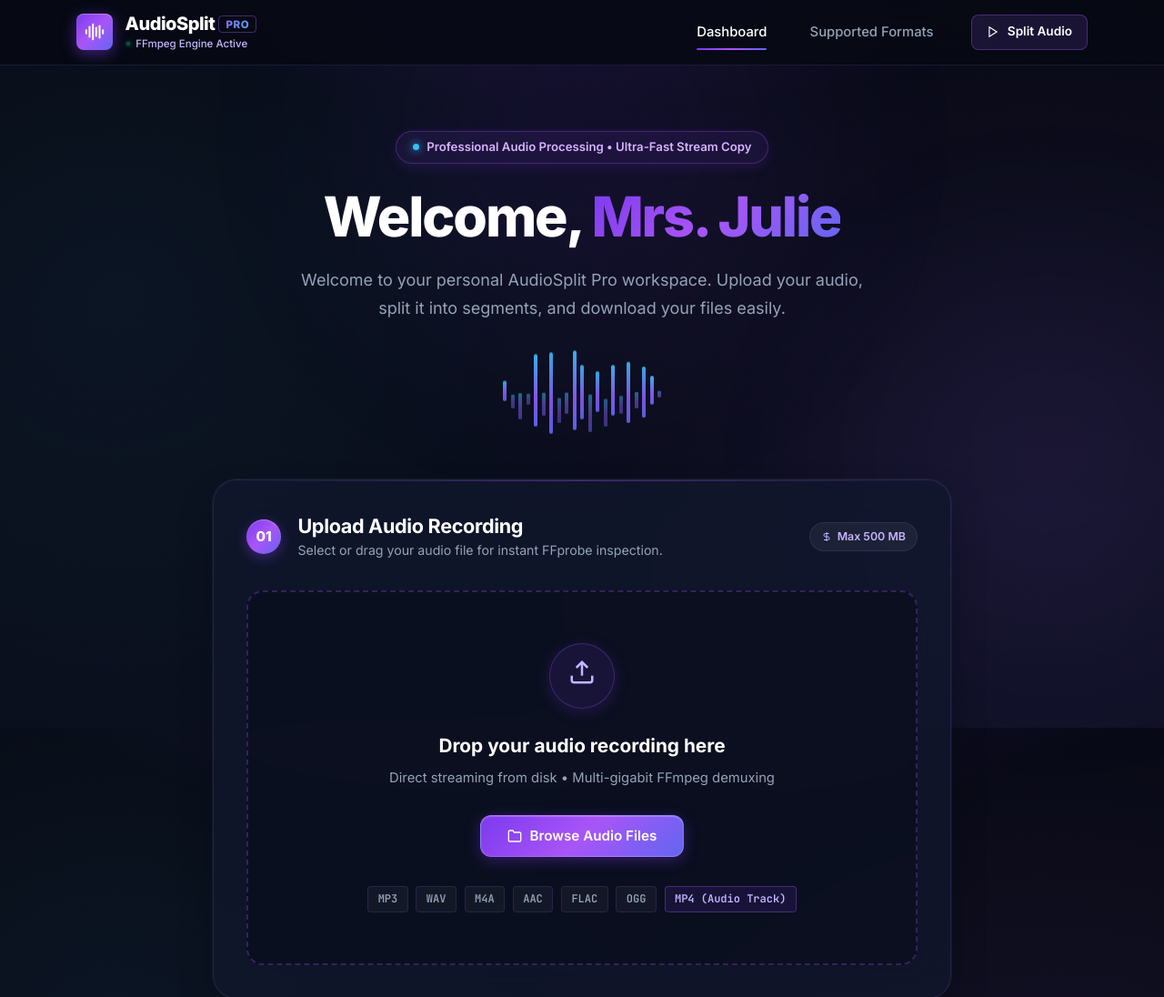
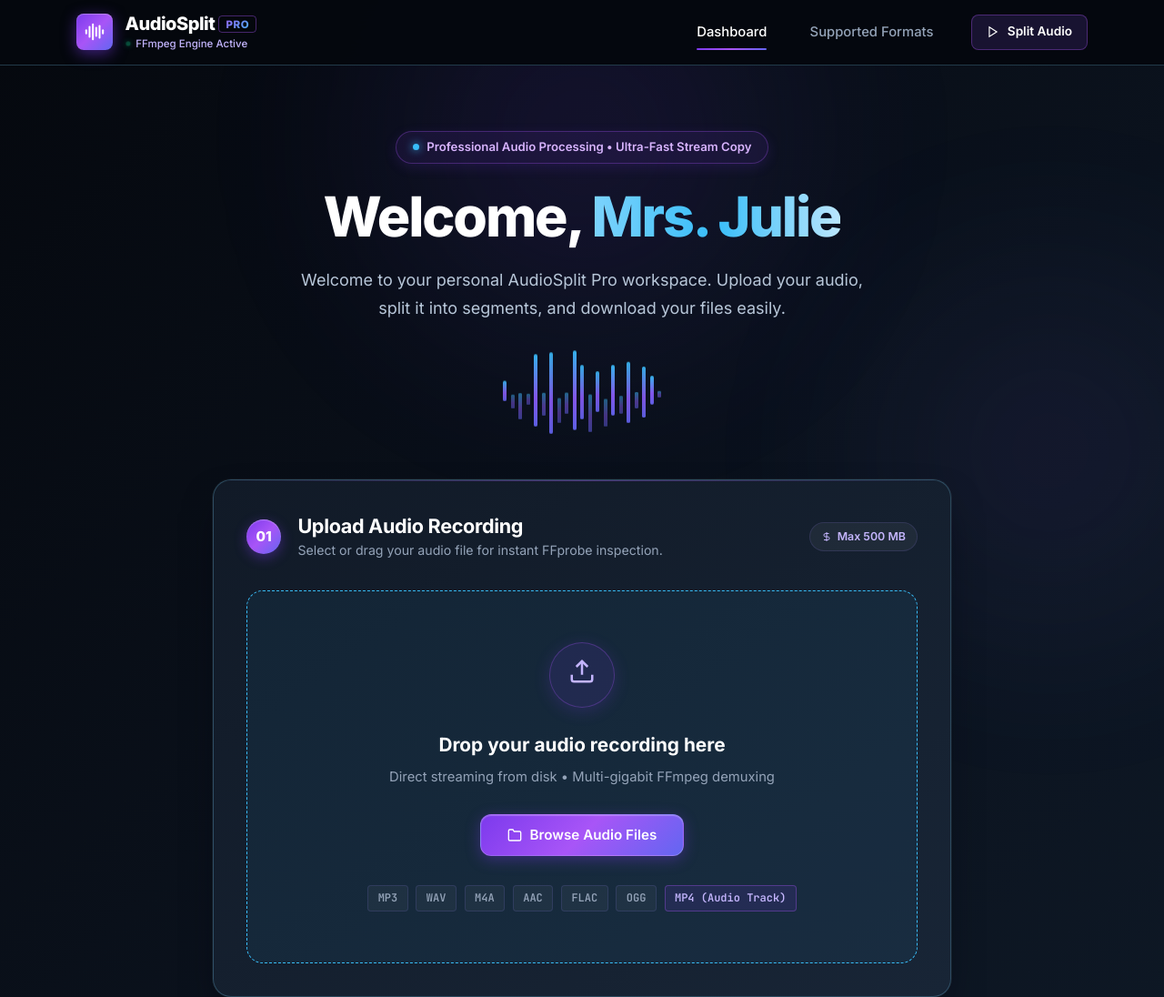
Before and after one commit to vinithmathew972/AudioSplit-Pro, a plain HTML site: page frontend/index.html in a window 1280 px wide. Shown: the top 1096 px of the page at 91% size. Drawn offline with Linux system fonts and the light colour scheme.

Commit message:
update dashboard theme

```diff
--- a/frontend/style.css
+++ b/frontend/style.css
@@ -1738,3 +1738,96 @@ body {
     padding: 2.5rem 1rem;
   }
 }
+/* AudioSplit Pro - Light Blue & Black Theme */
+
+:root {
+    --bg-primary: #080b12;
+    --bg-secondary: #101722;
+    --card-bg: #151f2d;
+    --accent-primary: #38bdf8;
+    --accent-secondary: #7dd3fc;
+    --text-primary: #f8fafc;
+    --text-secondary: #b8c7d9;
+    --border-color: rgba(125, 211, 252, 0.25);
+}
+
+/* Main background */
+body {
+    background: linear-gradient(
+        135deg,
+        #05080e,
+        #0c1420,
+        #101d2b
+    );
+    color: var(--text-primary);
+}
+
+/* Header */
+.site-header {
+    background: rgba(5, 8, 14, 0.96);
+    border-bottom: 1px solid var(--border-color);
+}
+
+/* Main heading */
+.gradient-text {
+    background: linear-gradient(
+        90deg,
+        #7dd3fc,
+        #38bdf8,
+        #bae6fd
+    );
+    -webkit-background-clip: text;
+    background-clip: text;
+    color: transparent;
+}
+
+/* Cards */
+.card,
+.upload-card,
+.upload-section {
+    background: linear-gradient(
+        145deg,
+        #111a27,
+        #182536
+    );
+    border: 1px solid var(--border-color);
+    border-radius: 20px;
+}
+
+/* Upload area */
+.dropzone {
+    background: rgba(56, 189, 248, 0.06);
+    border: 1px dashed #38bdf8;
+    border-radius: 18px;
+}
+
+/* Buttons */
+button,
+.btn {
+    transition: all 0.25s ease;
+}
+
+button:hover,
+.btn:hover {
+    filter: brightness(1.15);
+}
+
+/* Secondary text */
+.hero-description {
+    color: var(--text-secondary);
+}
+
+/* Interactive highlights */
+button:focus-visible,
+.btn:focus-visible {
+    outline: 2px solid #7dd3fc;
+    outline-offset: 3px;
+}
+
+/* Smooth transitions */
+.card,
+.dropzone,
+.site-header {
+    transition: background-color 0.25s ease,
+                border-color 0.25s ease;
+}
```
